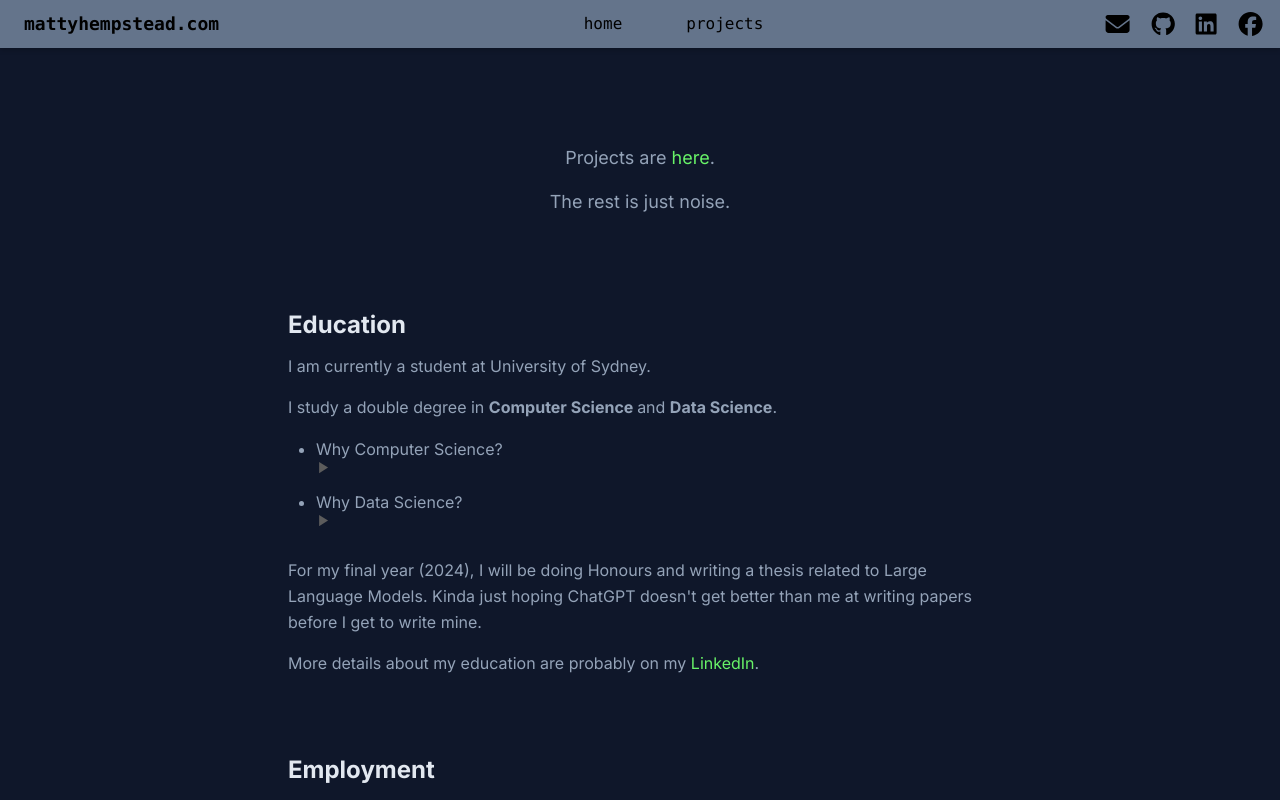
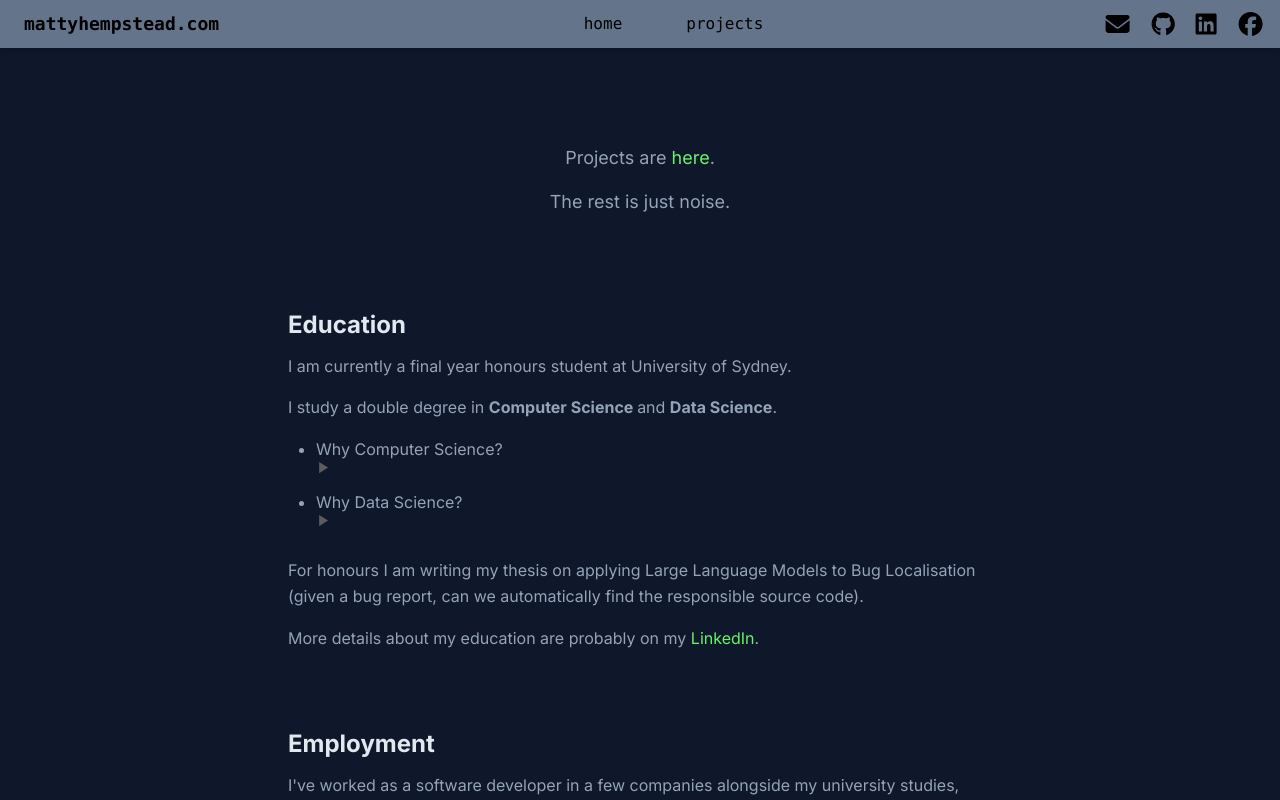
Before and after one commit to mattyhempstead/website, a Next.js app: page / in a window 1280 px wide. Shown: the top 800 px of the page. Built offline with nearby package versions, Linux system fonts and the light colour scheme.

Commit message:
Update page sentences

```diff
--- a/app/page.tsx
+++ b/app/page.tsx
@@ -47,7 +47,7 @@ export default function Page() {
         </h2>
 
         <p>
-            I am currently a student at University of Sydney.
+            I am currently a final year honours student at University of Sydney.
         </p>
 
         <p>
@@ -110,10 +110,9 @@ export default function Page() {
         </ul>
 
         <p className='mt-8'>
-            For my final year (2024), I will be doing Honours and writing a thesis related to Large Language Models.
-            Kinda just hoping ChatGPT doesn't get better than me at writing papers before I get to write mine.
+            For honours I am writing my thesis on applying Large Language Models to Bug Localisation
+            (given a bug report, can we automatically find the responsible source code).
         </p>
-
 
         <p>
             More details about my education
--- a/app/projects/page.tsx
+++ b/app/projects/page.tsx
@@ -21,8 +21,8 @@ export default function Projects() {
             <h1 className='mb-6'>Projects</h1>
 
             <p>
-                An archive of <b>{getProjectsInProjectsList().length}</b> public projects I mostly finished going all the way back to
-                when I first learned to code in ~2015.
+                An archive of <b>{getProjectsInProjectsList().length}</b> personal projects (only the ones that I finished)
+                going all the way back to when I first learned to code in ~2015.
             </p>
 
             <details className='mt-4'>
```
